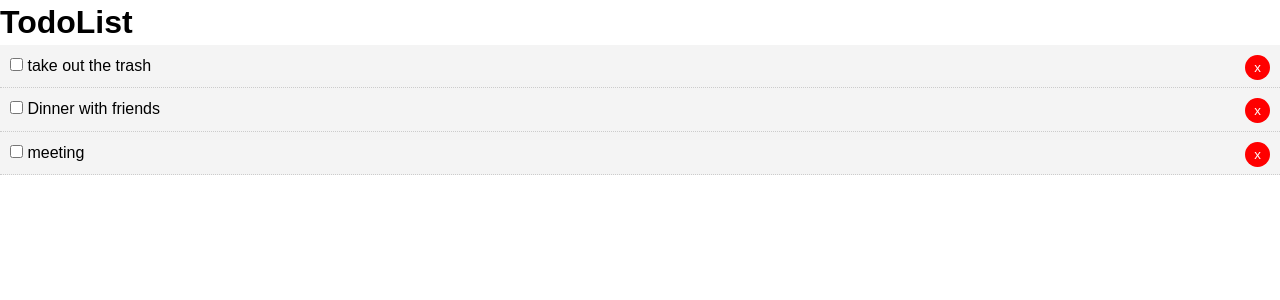
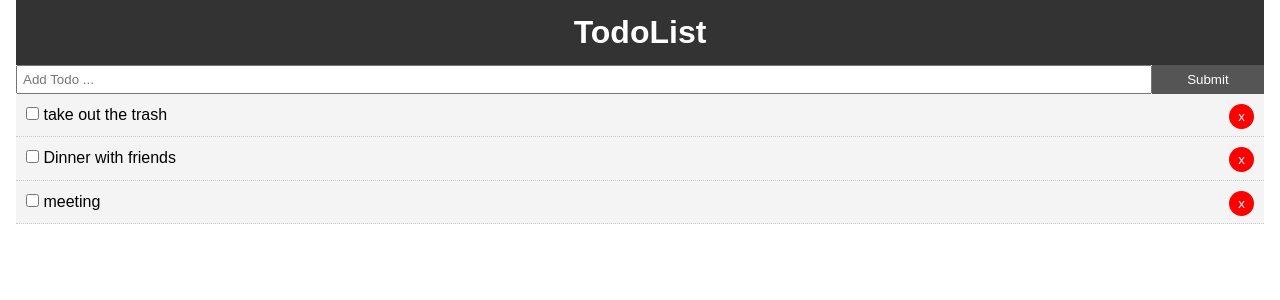
Before and after one commit to yushoo/NotesOnReact, a React (Create React App) app in the folder my-app/: page / in a window 1280 px wide. Shown: the top 300 px of the page. Built offline with nearby package versions, Linux system fonts and the light colour scheme.

Commit message:
get addTodo to add a todo to the state

```diff
--- a/my-app/src/App.css
+++ b/my-app/src/App.css
@@ -13,3 +13,20 @@
   color: #333;
   text-decoration: none;
 }
+
+.container {
+  padding: 0 1rem;
+}
+
+.btn {
+  display: inline-block;
+  border: none;
+  background: #555;
+  color: #fff;
+  passing: 7px 20px;
+  cursor: pointer;
+}
+
+.btn:hover {
+  background: #666;
+}
--- a/my-app/src/App.js
+++ b/my-app/src/App.js
@@ -1,6 +1,7 @@
 import React from 'react';
 import Header from './components/layout/Header';
 import Todos from './components/Todos';
+import AddTodo from './components/AddTodo';
 
 import './App.css';
 
@@ -11,7 +12,9 @@
   // return jsx
   return (
     <div className="App">
+      <div className = "container">
         <Header />
+        {/* <AddTodo /> */}
         {/* embeds Todos component
             Taking the todos from the state and
             passing it into the Todos component as
@@ -20,6 +23,8 @@
         {/* <Todos todos={Todos.state.todos}/> */}
         <Todos />
       </div>
+
+    </div>
   );
 }
 
--- /dev/null
+++ b/my-app/src/components/AddTodo.js
@@ -0,0 +1,43 @@
+import React, { Component } from 'react';
+import PropTypes from 'prop-types';
+
+export class AddTodo extends Component {
+    // component level state
+    state = {
+        title: ''
+    }
+
+    onChange = (e) => this.setState({ [e.target.name]: e.target.value });
+
+    onSubmit = (e) => {
+        e.preventDefault();
+        console.log(this.props);
+        console.log(this.props);
+        this.props.addTodo(this.state.title);
+        // clear the field after submitting
+        this.setState({ title:'' })
+    }
+
+    render() {
+        return (
+            <form onSubmit = {this.onSubmit} style = {{ display : 'flex' }}>
+                <input
+                    type = "text"
+                    name = "title"
+                    style = {{ flex: '10', padding: '5px'}}
+                    placeholder = "Add Todo ..."
+                    value = {this.state.title}
+                    onChange = {this.onChange}
+                />
+                <input
+                    type = "submit"
+                    value = "Submit"
+                    className = "btn"
+                    style = {{flex : '1'}}
+                />
+            </form>
+        )
+    }
+}
+
+export default AddTodo
--- a/my-app/src/components/TodoItem.js
+++ b/my-app/src/components/TodoItem.js
@@ -11,8 +11,6 @@
             'line-through' : 'none'
         }
     }
-
-
 
     render() {
         // destructure and accessing from todos.js
--- a/my-app/src/components/Todos.js
+++ b/my-app/src/components/Todos.js
@@ -1,6 +1,7 @@
 import React, {Component} from 'react';
 import TodoItem from './TodoItem';
 import PropTypes from 'prop-types';
+import AddTodo from './AddTodo';
 class Todos extends Component {
     state = {
         todos: [
@@ -42,17 +43,35 @@
             !== id)] });
     }
 
+    addTodo = (title) => {
+        const newTodo = {
+          id: 4,
+          title: title,
+          completed: false
+        }
+        this.setState({ todos: [...this.state.todos, newTodo]});
+    }
+
+
     render() {
         // can't cycle through props because state is within Todos.
         // so there is no need to send in the state as a property
-        return this.state.todos.map((todo) => (
-            <TodoItem
-            key={todo.id}
-            todo={todo}
-            markComplete={this.markComplete}
-            delTodo={this.delTodo}/>
-            //<h3>{ todo.title }</h3>
-        ));
+        return (
+            <div>
+              <AddTodo addTodo = {this.addTodo}/>
+              {this.state.todos.map((todo) => (
+                <div>
+                  <TodoItem
+                    key={todo.id}
+                    todo={todo}
+                    markComplete={this.markComplete}
+                    delTodo={this.delTodo}
+                  />
+                  {/* <h3>{ todo.title }</h3> */}
+                </div>
+              ))}
+          </div>
+        );
     }
 }
 
--- a/my-app/src/components/layout/Header.js
+++ b/my-app/src/components/layout/Header.js
@@ -2,10 +2,17 @@
 
 function Header() {
     return (
-        <header>
+        <header style={headerStyle}>
             <h1>TodoList</h1>
         </header>
     )
 }
 
+const headerStyle = {
+    background: '#333',
+    color: '#fff',
+    textAlign: 'center',
+    padding: '10px'
+}
+
 export default Header;
```
Lines whose indentation alone changed are shown as unchanged.
